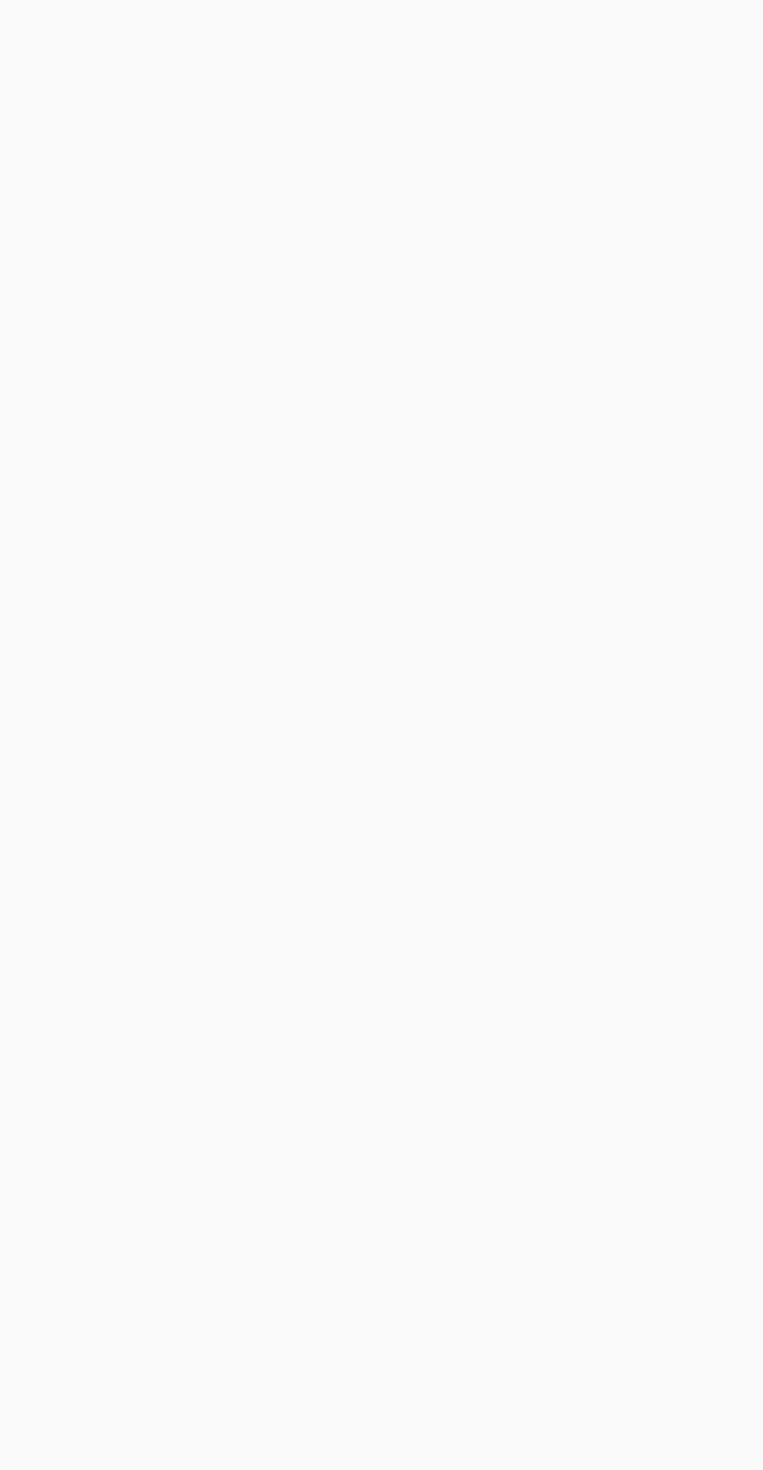
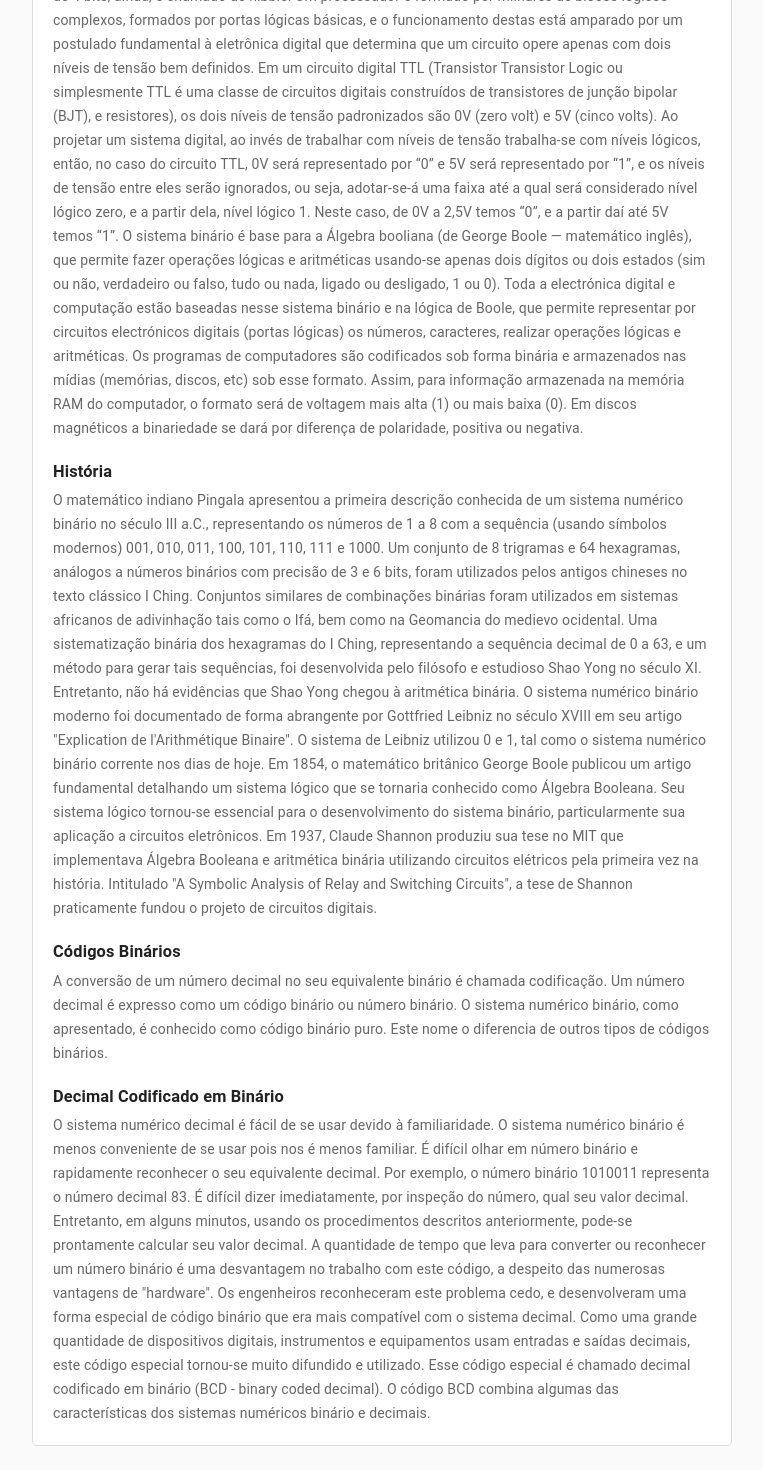
Before and after one commit to grcreutzberg/mydevwebsite, a React (Create React App) app: page /convBinario in a window 1280 px wide. Shown: the part 1016-2486 px from the top of the page, without its empty margins (378-1141 px from the left). Before the commit the page ends 852 px from the top, so only its background shows below. Built offline with nearby package versions, Linux system fonts and the light colour scheme.

Commit message:
ConvBinario
Conteúdo extra

```diff
--- a/src/pages/convBinario/index.js
+++ b/src/pages/convBinario/index.js
@@ -76,6 +76,39 @@ export default class convBinario extends Component {
                     <br />
                     <button onClick={this.convertValueDecToBin}>Converter</button>
                 </div>
+                <br></br>
+                <div className="convBin-extra">
+                    <h3>Sistema de numeração binário</h3>
+                    <p>
+                        O sistema binário ou de base 2 é um sistema de numeração posicional em que todas as quantidades se representam com base em dois números, ou seja, zero e um (0 e 1).
+                        Os computadores digitais trabalham internamente com dois níveis de tensão, pelo que o seu sistema de numeração natural é o sistema binário. Com efeito, num sistema simples como este é possível simplificar o cálculo, com o auxílio da lógica booliana. Em computação, chama-se um dígito binário (0 ou 1) de bit, que vem do inglês Binary Digit. Um agrupamento de 8 bits corresponde a um byte (Binary Term). Um agrupamento de 4 bits, ainda, é chamado de nibble.
+                        Um processador é formado por milhares de blocos lógicos complexos, formados por portas lógicas básicas, e o funcionamento destas está amparado por um postulado fundamental à eletrônica digital que determina que um circuito opere apenas com dois níveis de tensão bem definidos. Em um circuito digital TTL (Transistor Transistor Logic ou simplesmente TTL é uma classe de circuitos digitais construídos de transistores de junção bipolar (BJT), e resistores), os dois níveis de tensão padronizados são 0V (zero volt) e 5V (cinco volts). Ao projetar um sistema digital, ao invés de trabalhar com níveis de tensão trabalha-se com níveis lógicos, então, no caso do circuito TTL, 0V será representado por “0” e 5V será representado por “1”, e os níveis de tensão entre eles serão ignorados, ou seja, adotar-se-á uma faixa até a qual será considerado nível lógico zero, e a partir dela, nível lógico 1. Neste caso, de 0V a 2,5V temos “0”, e a partir daí até 5V temos “1”.
+                        O sistema binário é base para a Álgebra booliana (de George Boole — matemático inglês), que permite fazer operações lógicas e aritméticas usando-se apenas dois dígitos ou dois estados (sim ou não, verdadeiro ou falso, tudo ou nada, ligado ou desligado, 1 ou 0). Toda a electrónica digital e computação estão baseadas nesse sistema binário e na lógica de Boole, que permite representar por circuitos electrónicos digitais (portas lógicas) os números, caracteres, realizar operações lógicas e aritméticas. Os programas de computadores são codificados sob forma binária e armazenados nas mídias (memórias, discos, etc) sob esse formato. Assim, para informação armazenada na memória RAM do computador, o formato será de voltagem mais alta (1) ou mais baixa (0). Em discos magnéticos a binariedade se dará por diferença de polaridade, positiva ou negativa.
+                    </p>
+                    <br></br>
+                    <h3>História</h3>
+                    <p>
+                        O matemático indiano Pingala apresentou a primeira descrição conhecida de um sistema numérico binário no século III a.C., representando os números de 1 a 8 com a sequência (usando símbolos modernos) 001, 010, 011, 100, 101, 110, 111 e 1000.
+                        Um conjunto de 8 trigramas e 64 hexagramas, análogos a números binários com precisão de 3 e 6 bits, foram utilizados pelos antigos chineses no texto clássico I Ching. Conjuntos similares de combinações binárias foram utilizados em sistemas africanos de adivinhação tais como o Ifá, bem como na Geomancia do medievo ocidental.
+                        Uma sistematização binária dos hexagramas do I Ching, representando a sequência decimal de 0 a 63, e um método para gerar tais sequências, foi desenvolvida pelo filósofo e estudioso Shao Yong no século XI. Entretanto, não há evidências que Shao Yong chegou à aritmética binária.
+                        O sistema numérico binário moderno foi documentado de forma abrangente por Gottfried Leibniz no século XVIII em seu artigo "Explication de l'Arithmétique Binaire". O sistema de Leibniz utilizou 0 e 1, tal como o sistema numérico binário corrente nos dias de hoje.
+                        Em 1854, o matemático britânico George Boole publicou um artigo fundamental detalhando um sistema lógico que se tornaria conhecido como Álgebra Booleana. Seu sistema lógico tornou-se essencial para o desenvolvimento do sistema binário, particularmente sua aplicação a circuitos eletrônicos.
+                        Em 1937, Claude Shannon produziu sua tese no MIT que implementava Álgebra Booleana e aritmética binária utilizando circuitos elétricos pela primeira vez na história. Intitulado "A Symbolic Analysis of Relay and Switching Circuits", a tese de Shannon praticamente fundou o projeto de circuitos digitais.
+                    </p>
+                    <br></br>
+                    <h3>Códigos Binários</h3>
+                    <p>
+                        A conversão de um número decimal no seu equivalente binário é chamada codificação. Um número decimal é expresso como um código binário ou número binário. O sistema numérico binário, como apresentado, é conhecido como código binário puro. Este nome o diferencia de outros tipos de códigos binários.
+                    </p>
+                    <br></br>
+                    <h3>Decimal Codificado em Binário</h3>
+                    <p>
+                        O sistema numérico decimal é fácil de se usar devido à familiaridade. O sistema numérico binário é menos conveniente de se usar pois nos é menos familiar. É difícil olhar em número binário e rapidamente reconhecer o seu equivalente decimal.
+                        Por exemplo, o número binário 1010011 representa o número decimal 83.
+                        É difícil dizer imediatamente, por inspeção do número, qual seu valor decimal. Entretanto, em alguns minutos, usando os procedimentos descritos anteriormente, pode-se prontamente calcular seu valor decimal. A quantidade de tempo que leva para converter ou reconhecer um número binário é uma desvantagem no trabalho com este código, a despeito das numerosas vantagens de "hardware".
+                        Os engenheiros reconheceram este problema cedo, e desenvolveram uma forma especial de código binário que era mais compatível com o sistema decimal. Como uma grande quantidade de dispositivos digitais, instrumentos e equipamentos usam entradas e saídas decimais, este código especial tornou-se muito difundido e utilizado. Esse código especial é chamado decimal codificado em binário (BCD - binary coded decimal). O código BCD combina algumas das características dos sistemas numéricos binário e decimais.
+                    </p>
+                </div>
             </div>
         );
     }
```
